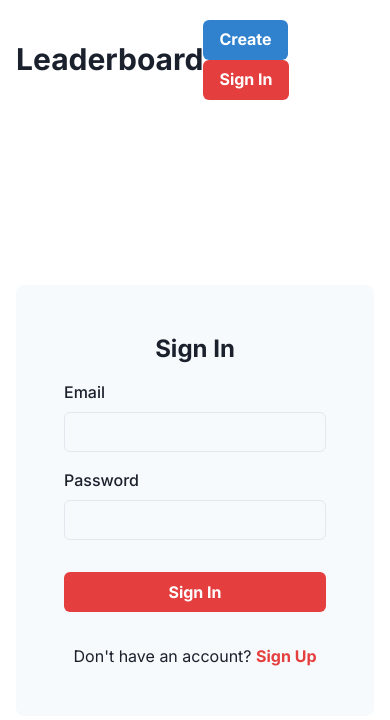
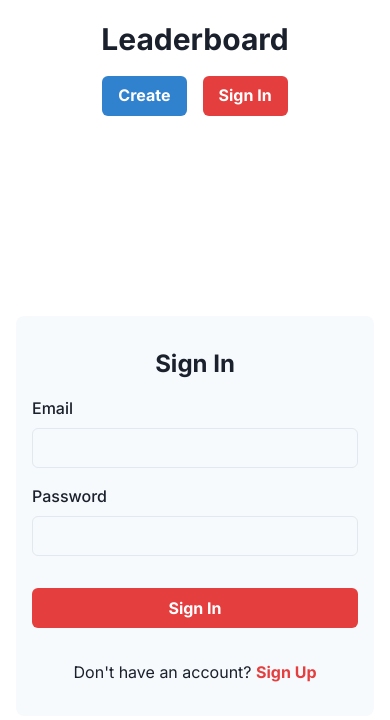
Before and after one commit to Mito9999/niceboards, a Next.js app: page /signin in a window 390 px wide. Shown: the top 720 px of the page. Built offline with nearby package versions, Linux system fonts and the light colour scheme; no server answers.

Commit message:
Refactor, optimize for mobile

```diff
--- a/components/AuthPage.tsx
+++ b/components/AuthPage.tsx
@@ -1,17 +1,17 @@
 import {
+  Alert,
+  AlertIcon,
   Box,
+  Button,
+  FormControl,
+  FormLabel,
   Heading,
   Input,
-  FormControl,
-  FormLabel,
-  Button,
   Text,
-  Alert,
-  AlertIcon,
 } from "@chakra-ui/react";
+import Link from "next/link";
+import { useState } from "react";
 import { useAuth } from "../utils/auth";
-import { useState } from "react";
-import Link from "next/link";
 import { emailRegex } from "../utils/contants";
 import { firebaseAuthCodeToText } from "../utils/functions";
 
@@ -88,7 +88,14 @@ export default function AuthPage({ type }: Props) {
       align="center"
       height="calc(100vh - 83px)"
     >
-      <Box w="500px" bgColor="gray.50" p="12" borderRadius="8" m="auto">
+      <Box
+        w="500px"
+        bgColor="gray.50"
+        px={["4", "12"]}
+        py={["8", "12"]}
+        borderRadius="8"
+        m="auto"
+      >
         <Heading size="lg" textAlign="center">
           {type === "SignUp" ? "Sign Up" : "Sign In"}
         </Heading>
--- a/pages/_app.tsx
+++ b/pages/_app.tsx
@@ -1,9 +1,9 @@
 import {
-  ChakraProvider,
-  extendTheme,
-  Container,
   Box,
   Button,
+  ChakraProvider,
+  Container,
+  extendTheme,
   Flex,
   Heading,
 } from "@chakra-ui/react";
@@ -39,9 +39,16 @@ export default function MyApp({ Component, pageProps }) {
       </Head>
       <ProvideAuth>
         <Container maxW="800px">
-          <Flex align="center" justify="space-between" my="20px">
+          <Flex
+            align="center"
+            direction={["column", "row"]}
+            justify="space-between"
+            my="20px"
+          >
             <Link href="/">
-              <Heading cursor="pointer">Leaderboard</Heading>
+              <Heading cursor="pointer" mb={["4", "0"]}>
+                Leaderboard
+              </Heading>
             </Link>
             <Box>
               <Button colorScheme="blue" mr="4">
--- a/pages/index.tsx
+++ b/pages/index.tsx
@@ -1,7 +1,7 @@
-import { Heading, Grid, Text } from "@chakra-ui/react";
+import { Grid, Heading, Text } from "@chakra-ui/react";
 import { Fragment } from "react";
+import { useAuth } from "../utils/auth";
 import { names } from "../utils/contants";
-import { useAuth } from "../utils/auth";
 
 const leaderboardData = new Array(100).fill(0).map((_, idx) => ({
   id: idx.toString() + Math.round(Math.random() * 10000),
--- a/utils/auth.tsx
+++ b/utils/auth.tsx
@@ -1,7 +1,7 @@
 // https://usehooks.com/useAuth
-import React, { useState, useEffect, useContext, createContext } from "react";
 import firebase from "firebase/app";
 import "firebase/auth";
+import React, { createContext, useContext, useEffect, useState } from "react";
 
 if (!firebase.apps.length) {
   firebase.initializeApp({
```
